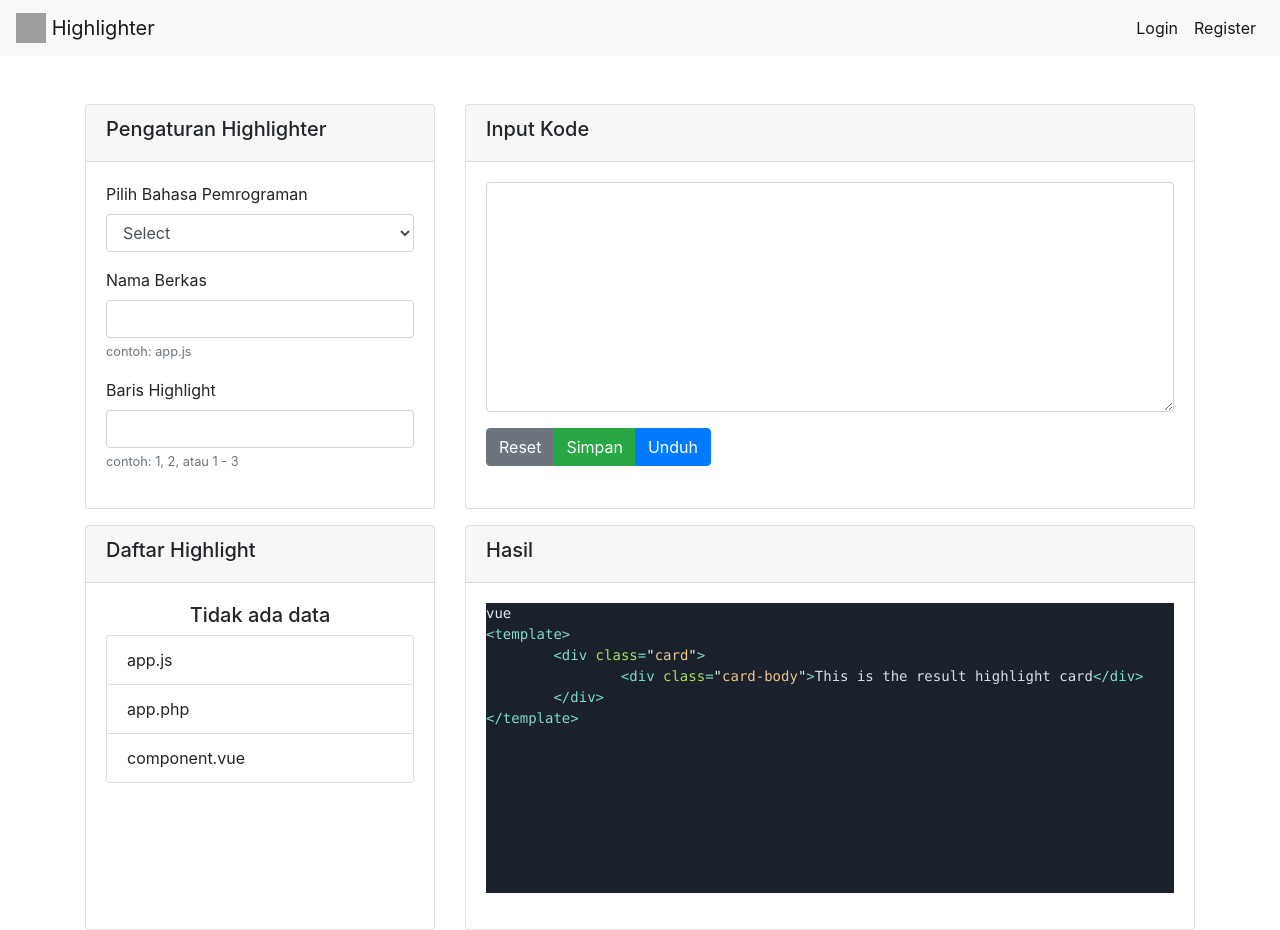
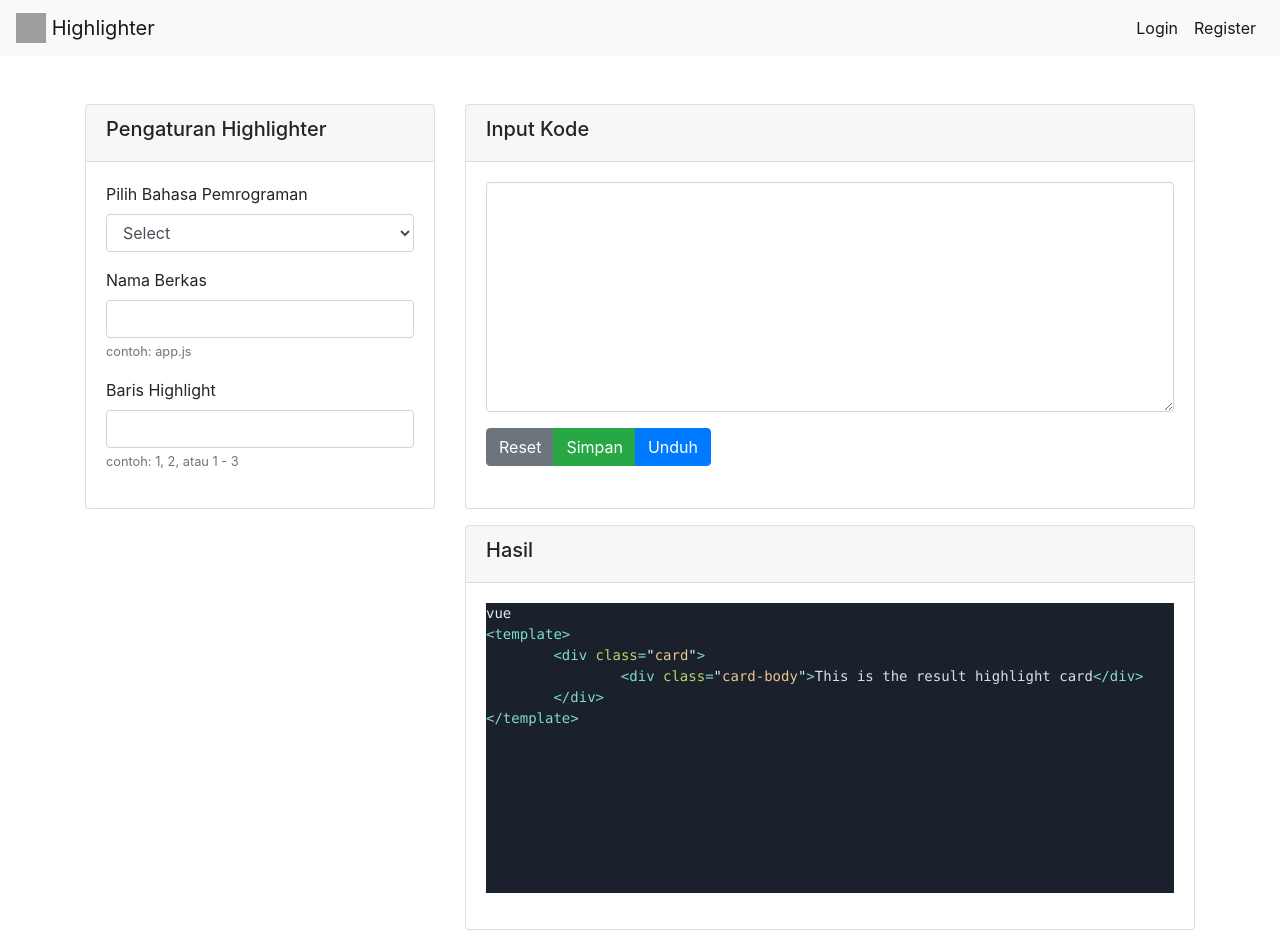
Before and after one commit to azharimm/code-highlighter, a Vue app: page / in a window 1280 px wide. Built offline with nearby package versions, Linux system fonts and the light colour scheme; grey boxes are pictures that could not be loaded.

Commit message:
^ get isAuthenticated and userId in home page

```diff
--- a/src/pages/Home.vue
+++ b/src/pages/Home.vue
@@ -9,10 +9,10 @@
             </Cols>
         </Row>
         <Row class="mt-3">
-            <Cols class="col-md-4">
+            <Cols class="col-md-4" v-if="isAuthenticated">
                 <ListHighlight />
             </Cols>
-            <Cols class="col-md-8">
+            <Cols class="col-md-8" :class="{'offset-md-4': !isAuthenticated}">
                 <ResultHighlight />
             </Cols>
         </Row>
@@ -27,6 +27,9 @@ import Setting from '../components/home/Setting'
 import InputCode from '../components/home/InputCode'
 import ListHighlight from '../components/home/ListHighlight'
 import ResultHighlight from '../components/home/ResultHighlight'
+
+import { mapGetters } from 'vuex';
+
 export default {
 	components: {
 		Container,
@@ -36,6 +39,12 @@ export default {
         InputCode,
         ListHighlight,
         ResultHighlight
-	},
+    },
+    computed: {
+		...mapGetters({
+			'isAuthenticated': 'auth/getIsAuthenticated',
+            'userId': 'auth/getUserId'
+		})
+	}
 };
 </script>
```
